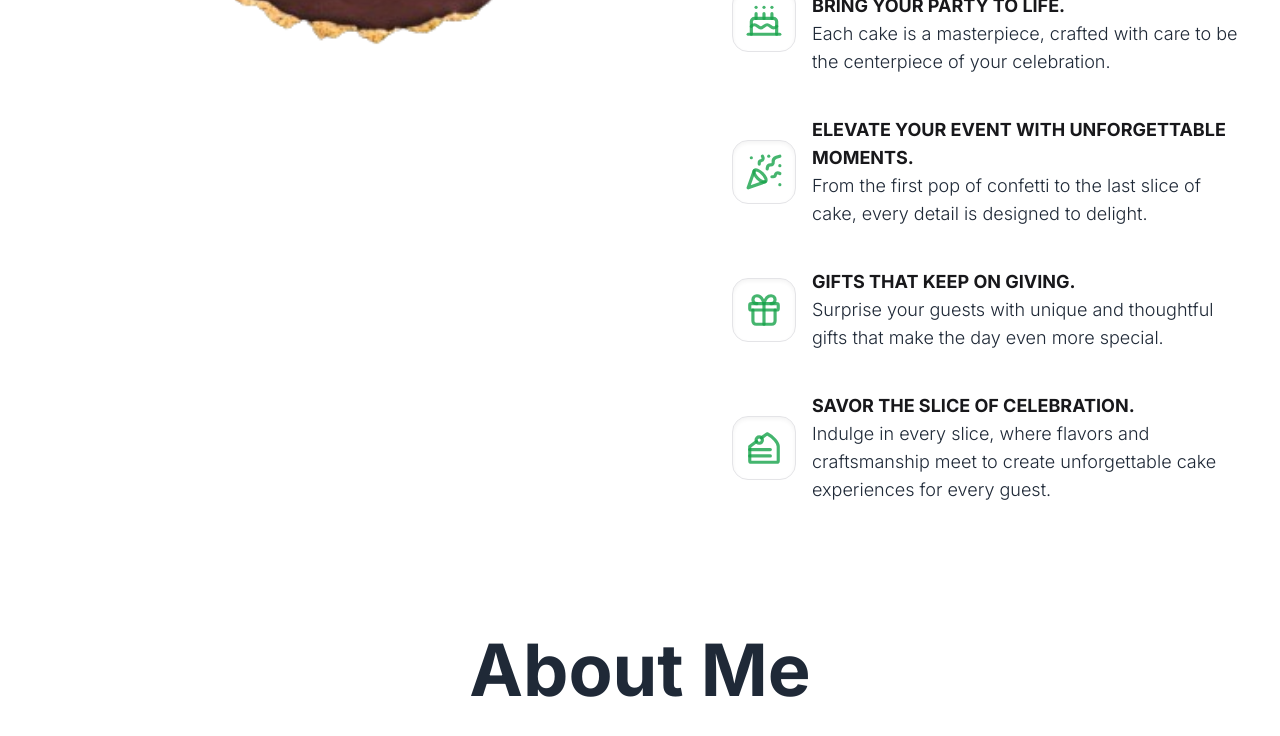
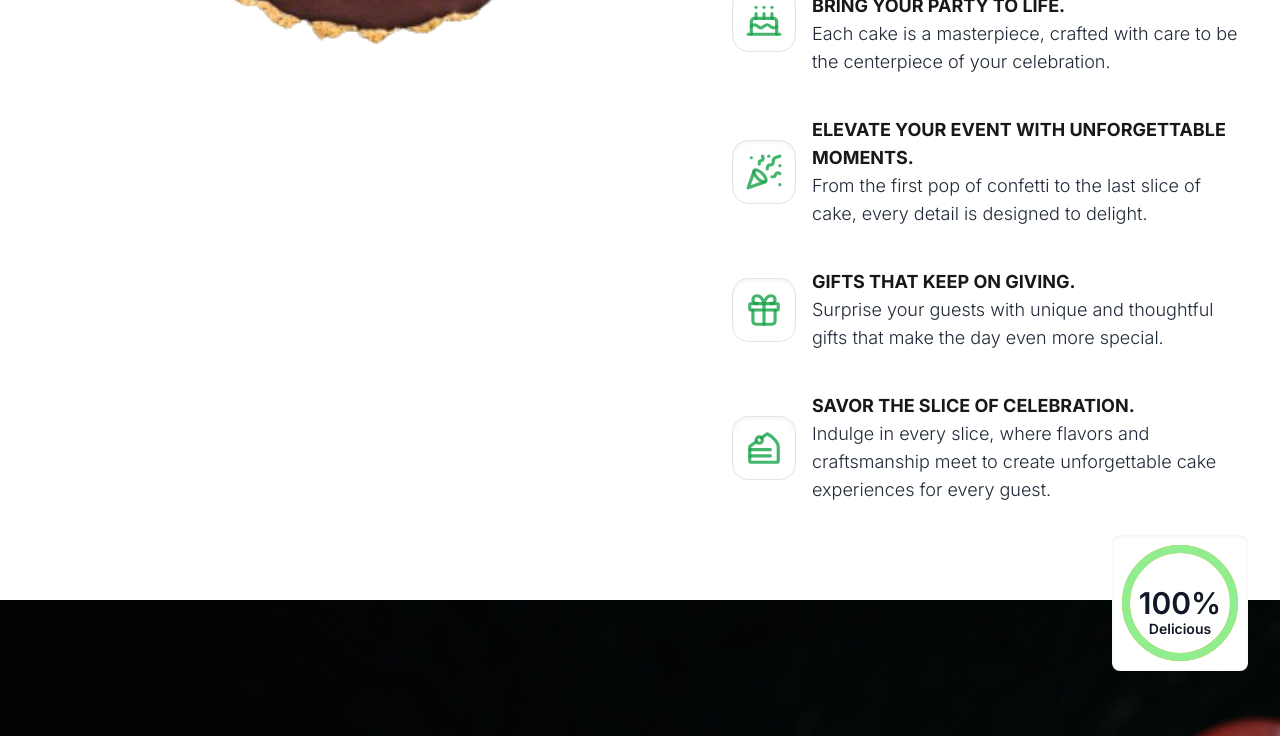
Before and after one commit to lucianRosuAtc/Cake-Alchemy, a Next.js app: page / in a window 1280 px wide. Shown: the part 1502-2238 px from the top of the page. Built offline with nearby package versions, Linux system fonts and the light colour scheme.

Commit message:
Update Hero component with lazy loading for images

```diff
--- a/components/Hero.tsx
+++ b/components/Hero.tsx
@@ -13,17 +13,18 @@ export default function Hero() {
         alt="Big Cake"
         className="mx-auto w-72 sm:w-[500px] lg:w-[700px] 2xl:w-[800px] h-72 sm:h-[500px] lg:h-[700px] 2xl:h-[800px] object-cover object-center order-2 xl:order-1"
         priority={true}
-      />
+        />
 
-      <div className="flex flex-col justify-end py-4 sm:pt-8 md:pt-16 xl:pt-24 text-gray-800 dark:text-gray-200 mx-4 md:mx-8 h-full order-1 xl:order-2">
+
+
+      <div className="flex flex-col justify-end py-4 sm:py-8 md:py-16 xl:py-24 text-gray-800 dark:text-gray-200 mx-4 md:mx-8 h-full order-1 xl:order-2">
+
         <h2 className="text-2xl md:text-5xl lg:text-7xl leading-loose mb-8">
           Make your Party Amazing
         </h2>
         <h3 className="mb-8">
           Cake Alchemy goes beyond planning and elevates all of your parties.
         </h3>
-
-
 
 
         <div className="flex flex-col gap-y-10">
--- a/components/Intro.tsx
+++ b/components/Intro.tsx
@@ -1,165 +1,273 @@
+// import React from "react";
+// // import ImageSlider from "../components/ImageSlider";
+// import Image from "next/image";
+// import {
+//   ArrowBigDown,
+//   BadgeCheck,
+//   BookUser,
+//   BookmarkCheck,
+//   Handshake,
+//   Trophy,
+//   UserCheck,
+// } from "lucide-react";
+// import { Button } from "./ui/button";
+// import Link from "next/link";
+// import { plumbingData, electricData } from "./components-data/intro-data";
+
+// export default function Intro() {
+//   return (
+//     <div>
+//       <section className="m-8">
+//         <h1 className="text-center mb-4 mt-16 md:mb-12 md:mt-24 text-gray-800 dark:text-primary">
+//           Welcome to Cake Alchemy
+//         </h1>
+//         <div className="flex flex-col lg:flex-row max-w-7xl items-center justify-center mx-auto">
+//           <p className="mr-8 lg:text-3xl text-gray-700 dark:text-white my-8 subtitle">
+//           Discover the perfect cake for every occasion at Sweet Layers. From luxurious wedding cakes to delightful birthday surprises, our handcrafted creations are designed to make your celebrations unforgettable.
+
+//           </p>
+//           <Image
+//             src="/images/plumber/plumber.webp"
+//             width="300"
+//             height="500"
+//             alt="Plumber fixing a pipe"
+//             className="w-[500px] h-[500px] object-cover rounded-lg shadow-xl border border-gray-300 dark:border-primary"
+//             priority={true}
+//           />
+//         </div>
+//       </section>
+
+//       <section className="flex flex-col bg-primary/10 dark:bg-accent w-full items-center justify-center p-8">
+//         <div className="max-w-7xl my-2 md:my-16">
+//           <h2 className="text-center mb-4 md:mb-12 text-gray-800 dark:text-primary border-b border-primary w-[270px] xl:w-[450px] mx-auto">
+//             Our Specialties
+//           </h2>
+//           <ul className="mb-6 subtitle">
+//             <li className="flex">
+//               <UserCheck className="text-primary mr-2 hidden md:flex" />
+//               Explore our wide range of flavors, from classic vanilla and rich chocolate to exotic passion fruit and salted caramel. Each cake is a masterpiece, baked with the finest ingredients and decorated with precision and care.
+//             </li>
+//             <li className="flex my-3">
+//               <Handshake className="text-primary mr-2 hidden md:flex" /> Professional and
+//               Friendly Service: I believe in maintaining a friendly yet
+//               professional relationship with my clients. I am committed to
+//               providing excellent customer service and ensuring that you are
+//               completely satisfied with my work.
+//             </li>
+//             <li className="flex">
+//               <BookmarkCheck className="text-primary mr-2 hidden md:flex" /> Quality
+//               Workmanship: I take pride in my work and strive for perfection in
+//               every job. Whether it&apos;s installing new fixtures, repairing
+//               leaks, or conducting a complete system overhaul, I ensure that
+//               every project is completed to the highest standards.
+//             </li>
+//           </ul>
+//         </div>
+//       </section>
+
+
+
+//       <section className="mx-8">
+//         <div className="max-w-7xl my-14 md:my-20 mx-auto">
+//           <h2 className="text-center mb-8 md:mb-12 text-gray-800 dark:text-primary max-w-[550px] mx-auto">
+//             My Services:
+//           </h2>
+//           <h4 className="md:mb-4 text-center my-4 md:my-12 light:text-gray-800 border-b border-primary max-w-[250px] mx-auto md:mx-0">
+//             Our Specialties
+//           </h4>
+//           <ul className="grid grid-cols-1 md:grid-cols-2 lg:grid-cols-3 gap-4 mx-auto text-center md:text-left">
+//             {plumbingData.map((plumbingService, id) => (
+//               <li
+//                 key={id}
+//                 className="list-disc list-inside text-wrap text-sm md:text-base m-0 p-0"
+//               >
+//                 {plumbingService.plumbing}
+//               </li>
+//             ))}
+//           </ul>
+//         </div>
+//       </section>
+
+//       {/* <ImageSlider /> */}
+
+//       <div className="flex flex-col items-center justify-center">
+//         <ArrowBigDown className="animate-bounce transition-all text-primary" />
+//         <Link href="/contact">
+//           <Button className="gap-2 px-9">Contact Me</Button>
+//         </Link>
+//       </div>
+
+//       <section className="mx-8 my-10">
+//         <div className="max-w-7xl mx-auto">
+//           <h4 className="md:mb-4 text-center my-4 md:my-12 light:text-gray-800 border-b border-primary max-w-[250px] mx-auto md:mx-0">
+//             Electrical Services
+//           </h4>
+//           <ul className="grid grid-cols-1 md:grid-cols-2 lg:grid-cols-3 gap-4 mx-auto">
+//             {electricData.map((electricService, id) => (
+//               <li
+//                 key={id}
+//                 className="list-disc list-inside text-wrap text-sm md:text-base text-center md:text-left"
+//               >
+//                 {electricService.electrics}
+//               </li>
+//             ))}
+//           </ul>
+//         </div>
+//       </section>
+
+//       <div className="flex flex-col items-center justify-center">
+//         <ArrowBigDown className="animate-bounce transition-all text-primary" />
+//         <Link href="/services">
+//           <Button className="gap-2 px-9">Our Services</Button>
+//         </Link>
+//       </div>
+
+//       <section className=" flex flex-col bg-primary/10 dark:bg-accent w-full items-center justify-center my-14 text-sm md:text-base px-4">
+//         <div className=" max-w-7xl my-14 md:my-20">
+//           <h2 className="text-center mb-4 md:mb-12 text-gray-800 dark:text-primary border-b border-primary max-w-[650px] mx-auto">
+//             Customer Satisfaction:
+//           </h2>
+
+//           <p className="flex subtitle">
+//             <BookUser className="text-primary mr-2 hidden md:flex" />
+//             My goal is to build lasting relationships with my clients based on
+//             trust, reliability, and excellent service. I am proud to have many
+//             satisfied customers who regularly recommend my services to their
+//             friends and family.
+//           </p>
+//           <p className="flex my-3 subtitle">
+//             <Trophy className="text-primary mr-2 hidden md:flex" />
+//             Thank you for considering my plumbing and electrical services. If
+//             you have any questions or need assistance with an issue, please
+//             don&apos;t hesitate to contact me. I look forward to working with
+//             you and ensuring that your needs are met with the utmost care and
+//             professionalism.
+//           </p>
+
+//           <p className="flex subtitle">
+//             <BadgeCheck className="text-primary mr-2 hidden md:flex " />
+//             Your satisfaction is my top priority, and I am committed to
+//             delivering top-notch solutions tailored to your specific
+//             requirements. Whether it&apos;s a small repair or a major installation,
+//             you can count on me to provide efficient, high-quality workmanship.
+//             I continually strive to improve my skills and stay updated with the
+//             latest industry standards to offer you the best possible service.
+//           </p>
+//         </div>
+//       </section>
+//     </div>
+//   );
+// }
+
+
+// {/* <h1>Welcome to Sweet Layers</h1>
+// <p>Discover the perfect cake for every occasion at Sweet Layers. From luxurious wedding cakes to delightful birthday surprises, our handcrafted creations are designed to make your celebrations unforgettable.</p>
+
+// <h2>Our Specialties</h2>
+// <p>Explore our wide range of flavors, from classic vanilla and rich chocolate to exotic passion fruit and salted caramel. Each cake is a masterpiece, baked with the finest ingredients and decorated with precision and care.</p>
+
+// <h4>Custom Cake Designs</h4>
+// <p>Can't find exactly what you're looking for? Let us create a custom cake that perfectly matches your vision. From the initial sketch to the final decoration, we work closely with you to bring your dream cake to life.</p> */}import Image from "next/image";
+
+
+
+
+
+
 import React from "react";
-// import ImageSlider from "../components/ImageSlider";
-import Image from "next/image";
-import {
-  ArrowBigDown,
-  BadgeCheck,
-  BookUser,
-  BookmarkCheck,
-  Handshake,
-  Trophy,
-  UserCheck,
-} from "lucide-react";
-import { Button } from "./ui/button";
-import Link from "next/link";
-import { plumbingData, electricData } from "./components-data/intro-data";
+import ProgressBar from "./ProgressBar";
 
-export default function Intro() {
+export default function Paralax() {
   return (
-    <div>
-      <section className="m-8">
-        <h1 className="text-center mb-4 mt-16 md:mb-12 md:mt-24 text-gray-800 dark:text-primary">
-          About Me
-        </h1>
-        <div className="flex flex-col lg:flex-row max-w-7xl items-center justify-center mx-auto">
-          <p className="mr-8 lg:text-3xl text-gray-700 dark:text-white my-8 subtitle">
-            Welcome to my plumbing and electrical services website! My name is
-            Joe Doe, and I am a professional with over 15 years of experience in
-            both plumbing and electrical work.
+    <section className="bg-[#f2f2f2]">
 
-          </p>
-          <Image
-            src="/images/plumber/plumber.webp"
-            width="300"
-            height="500"
-            alt="Plumber fixing a pipe"
-            className="w-[500px] h-[500px] object-cover rounded-lg shadow-xl border border-gray-300 dark:border-primary"
-            priority={true}
-          />
+
+
+      <div className="relative">
+
+          <div className="absolute right-8 -top-[65px] bg-white dark:bg-black rounded-lg p-2 shadow-inner">
+
+
+            <ProgressBar value={100} max={100}/>
+          </div>
+
+
+      </div>
+
+
+
+      <section className="bg-[url('/img/BGCake/BGDarkBgCherryMuffins.webp')] bg-no-repeat bg-cover object-center bg-fixed">
+        {/* exterior paralax */}
+        <div className="py-[20%] px-0">
+          {/* inner paralax */}
+          <h1 className="text-5xl sm:text-7xl md:text-9xl text-center text-white/40">Scroll Down</h1>
+        </div>
+      </section>
+      <h2 className="text-3xl text-gray-500 text-center font-light leading-tight tracking-wide mt-5 mb-3">
+        Lorem Ipsum
+      </h2>
+      <p className="text-base text-gray-500 text-justify leading-8 mx-12 mb-10">
+        Lorem ipsum dolor sit amet consectetur adipisicing elit. Iusto
+        similique, odit, aliquid officia ad nihil est laboriosam ab ex vero
+        error? Error soluta iusto, sed veniam delectus dolores, ullam asperiores
+        mollitia sint, quo enim cum dolore accusantium quam eius! Consequatur
+        cum non totam inventore voluptate quidem sint, libero expedita possimus
+        aperiam officiis, nemo temporibus debitis sunt. Corrupti adipisci vel
+        cumque! Lorem ipsum dolor sit amet consectetur adipisicing elit. Iusto
+        similique, odit, aliquid officia ad nihil est laboriosam ab ex vero
+        error? Error soluta iusto, sed veniam delectus dolores, ullam asperiores
+        mollitia sint, quo enim cum dolore accusantium quam eius! Consequatur
+        cum non totam inventore voluptate quidem sint, libero expedita possimus
+        aperiam officiis, nemo temporibus debitis sunt. Corrupti adipisci vel
+        cumque!
+      </p>
+      <section className="bg-[url('/img/BGCake/BGamericanCake.webp')] bg-no-repeat bg-cover object-center bg-fixed">
+        {/* exterior paralax */}
+        <div className="py-[20%] px-0">
+          {/* inner paralax */}
+          <h1 className="text-5xl sm:text-7xl md:text-9xl text-center text-white/40">Lorem Ipsum</h1>
         </div>
       </section>
 
-      <section className="flex flex-col bg-primary/10 dark:bg-accent w-full items-center justify-center p-8">
-        <div className="max-w-7xl my-2 md:my-16">
-          <h2 className="text-center mb-4 md:mb-12 text-gray-800 dark:text-primary border-b border-primary w-[270px] xl:w-[450px] mx-auto">
-            Why Choose Me?
-          </h2>
-          <ul className="mb-6 subtitle">
-            <li className="flex">
-              <UserCheck className="text-primary mr-2 hidden md:flex" />
-              Expertise and Experience: With a solid background in both plumbing
-              and electrical work, I have handled everything from simple repairs
-              to extensive renovations. My experience ensures that I can quickly
-              diagnose and fix any issue you may have.
-            </li>
-            <li className="flex my-3">
-              <Handshake className="text-primary mr-2 hidden md:flex" /> Professional and
-              Friendly Service: I believe in maintaining a friendly yet
-              professional relationship with my clients. I am committed to
-              providing excellent customer service and ensuring that you are
-              completely satisfied with my work.
-            </li>
-            <li className="flex">
-              <BookmarkCheck className="text-primary mr-2 hidden md:flex" /> Quality
-              Workmanship: I take pride in my work and strive for perfection in
-              every job. Whether it&apos;s installing new fixtures, repairing
-              leaks, or conducting a complete system overhaul, I ensure that
-              every project is completed to the highest standards.
-            </li>
-          </ul>
+      <p className="text-base text-gray-500 text-justify leading-8 mx-12 my-10">
+        Lorem ipsum dolor sit amet consectetur adipisicing elit. Iusto
+        similique, odit, aliquid officia ad nihil est laboriosam ab ex vero
+        error? Error soluta iusto, sed veniam delectus dolores, ullam asperiores
+        mollitia sint, quo enim cum dolore accusantium quam eius! Consequatur
+        cum non totam inventore voluptate quidem sint, libero expedita possimus
+        aperiam officiis, nemo temporibus debitis sunt. Corrupti adipisci vel
+        cumque! Lorem ipsum dolor sit amet consectetur adipisicing elit. Iusto
+        similique, odit, aliquid officia ad nihil est laboriosam ab ex vero
+        error? Error soluta iusto, sed veniam delectus dolores, ullam asperiores
+        mollitia sint, quo enim cum dolore accusantium quam eius! Consequatur
+        cum non totam inventore voluptate quidem sint, libero expedita possimus
+        aperiam officiis, nemo temporibus debitis sunt. Corrupti adipisci vel
+        cumque!
+      </p>
+      <section className="bg-[url('/img/BGCake/BGChocolateCakeDark.webp')] bg-no-repeat bg-cover object-center bg-fixed">
+        {" "}
+        {/* exterior paralax */}
+        <div className="py-[20%] px-0">
+          {/* inner paralax */}
+          <h1 className="text-5xl sm:text-7xl md:text-9xl text-center text-white/40">Scroll Up</h1>
         </div>
       </section>
 
-
-
-      <section className="mx-8">
-        <div className="max-w-7xl my-14 md:my-20 mx-auto">
-          <h2 className="text-center mb-8 md:mb-12 text-gray-800 dark:text-primary max-w-[550px] mx-auto">
-            My Services:
-          </h2>
-          <h4 className="md:mb-4 text-center my-4 md:my-12 light:text-gray-800 border-b border-primary max-w-[250px] mx-auto md:mx-0">
-            Plumbing Services:
-          </h4>
-          <ul className="grid grid-cols-1 md:grid-cols-2 lg:grid-cols-3 gap-4 mx-auto text-center md:text-left">
-            {plumbingData.map((plumbingService, id) => (
-              <li
-                key={id}
-                className="list-disc list-inside text-wrap text-sm md:text-base m-0 p-0"
-              >
-                {plumbingService.plumbing}
-              </li>
-            ))}
-          </ul>
-        </div>
-      </section>
-
-      {/* <ImageSlider /> */}
-
-      <div className="flex flex-col items-center justify-center">
-        <ArrowBigDown className="animate-bounce transition-all text-primary" />
-        <Link href="/contact">
-          <Button className="gap-2 px-9">Contact Me</Button>
-        </Link>
-      </div>
-
-      <section className="mx-8 my-10">
-        <div className="max-w-7xl mx-auto">
-          <h4 className="md:mb-4 text-center my-4 md:my-12 light:text-gray-800 border-b border-primary max-w-[250px] mx-auto md:mx-0">
-            Electrical Services
-          </h4>
-          <ul className="grid grid-cols-1 md:grid-cols-2 lg:grid-cols-3 gap-4 mx-auto">
-            {electricData.map((electricService, id) => (
-              <li
-                key={id}
-                className="list-disc list-inside text-wrap text-sm md:text-base text-center md:text-left"
-              >
-                {electricService.electrics}
-              </li>
-            ))}
-          </ul>
-        </div>
-      </section>
-
-      <div className="flex flex-col items-center justify-center">
-        <ArrowBigDown className="animate-bounce transition-all text-primary" />
-        <Link href="/services">
-          <Button className="gap-2 px-9">Our Services</Button>
-        </Link>
-      </div>
-
-      <section className=" flex flex-col bg-primary/10 dark:bg-accent w-full items-center justify-center my-14 text-sm md:text-base px-4">
-        <div className=" max-w-7xl my-14 md:my-20">
-          <h2 className="text-center mb-4 md:mb-12 text-gray-800 dark:text-primary border-b border-primary max-w-[650px] mx-auto">
-            Customer Satisfaction:
-          </h2>
-
-          <p className="flex subtitle">
-            <BookUser className="text-primary mr-2 hidden md:flex" />
-            My goal is to build lasting relationships with my clients based on
-            trust, reliability, and excellent service. I am proud to have many
-            satisfied customers who regularly recommend my services to their
-            friends and family.
-          </p>
-          <p className="flex my-3 subtitle">
-            <Trophy className="text-primary mr-2 hidden md:flex" />
-            Thank you for considering my plumbing and electrical services. If
-            you have any questions or need assistance with an issue, please
-            don&apos;t hesitate to contact me. I look forward to working with
-            you and ensuring that your needs are met with the utmost care and
-            professionalism.
-          </p>
-
-          <p className="flex subtitle">
-            <BadgeCheck className="text-primary mr-2 hidden md:flex " />
-            Your satisfaction is my top priority, and I am committed to
-            delivering top-notch solutions tailored to your specific
-            requirements. Whether it&apos;s a small repair or a major installation,
-            you can count on me to provide efficient, high-quality workmanship.
-            I continually strive to improve my skills and stay updated with the
-            latest industry standards to offer you the best possible service.
-          </p>
-        </div>
-      </section>
-    </div>
+      <p className="text-base text-gray-500 text-justify leading-8 mx-12 my-10">
+        Lorem ipsum dolor sit amet consectetur adipisicing elit. Iusto
+        similique, odit, aliquid officia ad nihil est laboriosam ab ex vero
+        error? Error soluta iusto, sed veniam delectus dolores, ullam asperiores
+        mollitia sint, quo enim cum dolore accusantium quam eius! Consequatur
+        cum non totam inventore voluptate quidem sint, libero expedita possimus
+        aperiam officiis, nemo temporibus debitis sunt. Corrupti adipisci vel
+        cumque! Lorem ipsum dolor sit amet consectetur adipisicing elit. Iusto
+        similique, odit, aliquid officia ad nihil est laboriosam ab ex vero
+        error? Error soluta iusto, sed veniam delectus dolores, ullam asperiores
+        mollitia sint, quo enim cum dolore accusantium quam eius! Consequatur
+        cum non totam inventore voluptate quidem sint, libero expedita possimus
+        aperiam officiis, nemo temporibus debitis sunt. Corrupti adipisci vel
+        cumque!
+      </p>
+    </section>
   );
 }
--- /dev/null
+++ b/components/ProgressBar.tsx
@@ -0,0 +1,83 @@
+
+'use client'
+import React, { useEffect, useState, useRef } from 'react';
+
+const RADIUS = 54;
+const CIRCUMFERENCE = 2 * Math.PI * RADIUS;
+
+interface ProgressBarProps {
+  value: number;
+  max: number;
+}
+
+function ProgressBar({ value, max }: ProgressBarProps) {
+  const [offset, setOffset] = useState(CIRCUMFERENCE);
+  const [displayValue, setDisplayValue] = useState(0);
+  const [hasStartedLoading, setHasStartedLoading] = useState(false);
+  const progressBarRef = useRef(null);
+  useEffect(() => {
+    const observer = new IntersectionObserver(
+      (entries) => {
+        entries.forEach((entry) => {
+          if (entry.isIntersecting && !hasStartedLoading) {
+            setHasStartedLoading(true);
+            const progressOffset = ((max - value) / max) * CIRCUMFERENCE;
+            setOffset(progressOffset);
+
+            const transitionDuration = 3; // duration in seconds for percentage to reach value
+
+            const interval = setInterval(() => {
+              if (displayValue < value && displayValue < 100) {
+                setDisplayValue((prevValue) => Math.min(prevValue + 1, value));
+              } else {
+                clearInterval(interval);
+              }
+            }, (transitionDuration * 1000) / value);
+          }
+        });
+      },
+      {
+        threshold: 0.1, // Trigger when 10% of the progress bar is visible
+      }
+    );
+
+    if (progressBarRef.current) {
+      observer.observe(progressBarRef.current);
+    }
+
+    return () => {
+      observer.disconnect();
+    };
+  }, [value, max, displayValue, hasStartedLoading]);
+
+  return (
+    <div ref={progressBarRef} className='relative flex items-center justify-center dark:bg-black'>
+      <svg className="progress-ring" width="120" height="120">
+        <circle
+          stroke="orange"
+          strokeWidth="8"
+          fill="transparent"
+          r={RADIUS}
+          cx="60"
+          cy="60"
+        />
+        <circle
+          className="progress-ring__circle"
+          stroke="lightgreen"
+          strokeWidth="8"
+          fill="transparent"
+          r={RADIUS}
+          cx="60"
+          cy="60"
+          strokeDasharray={CIRCUMFERENCE}
+          strokeDashoffset={offset}
+          style={{ transition: 'stroke-dashoffset 3s linear' }}
+        />
+      </svg>
+      <div className="absolute text-gray-900 dark:text-white font-semibold text-3xl">{displayValue}%</div>
+      <div className="absolute text-gray-900 dark:text-white font-semibold text-sm bottom-6">Delicious</div>
+    </div>
+  );
+}
+
+export default ProgressBar;
```
Also changed, not shown: public/img/BGCake/BgCastelCake.webp (deleted).
